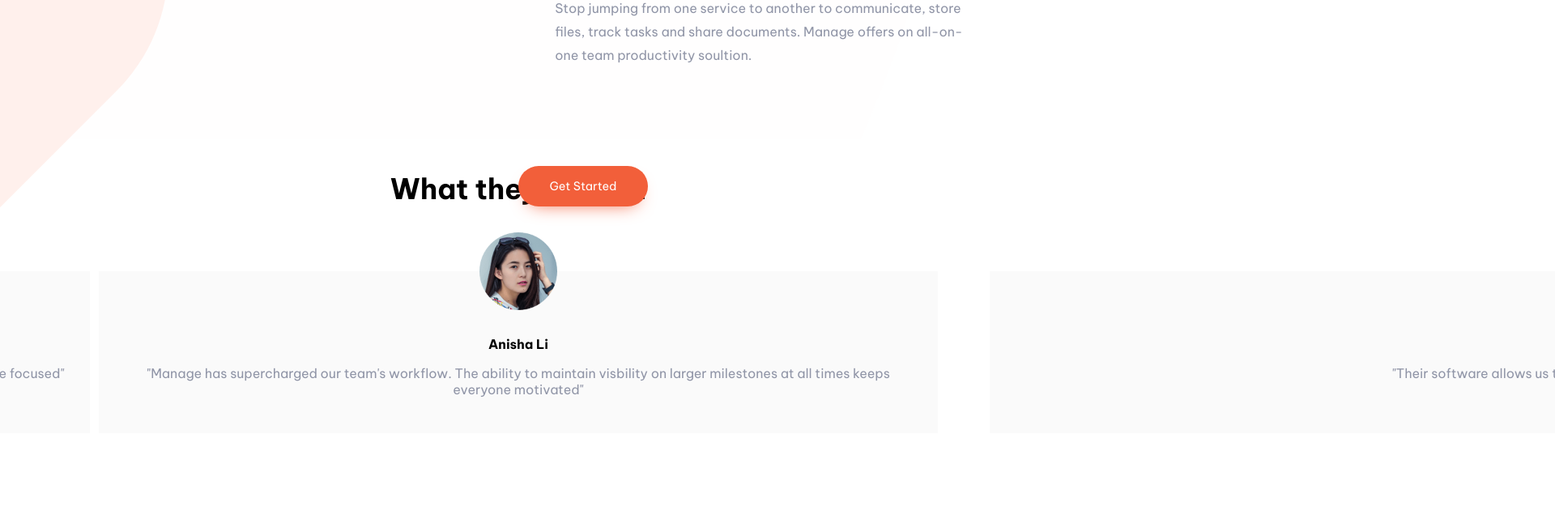
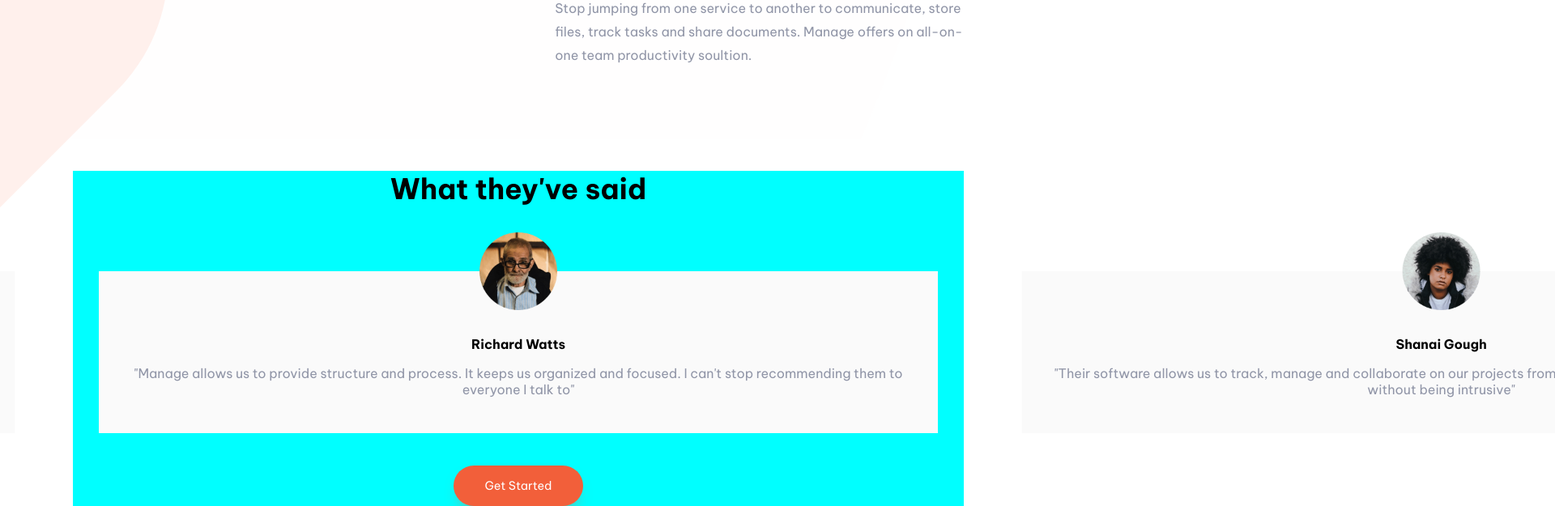
Before and after one commit to MichalHeron/manage-landing-page, a React (Vite) app: page / in a window 1280 px wide. Shown: the part 1172-1797 px from the top of the page at 81% size, 1920 px wide, since content can reach past the window. Before the commit the page ends 1747 px from the top, so only its background shows below. Built offline with nearby package versions, Linux system fonts and the light colour scheme.

Commit message:
reminding my code

```diff
--- a/src/components/Comments.jsx
+++ b/src/components/Comments.jsx
@@ -5,7 +5,7 @@ import { useMediaQuery } from 'react-responsive'
 export default function CommentsSection() {
 	const isDesktop = useMediaQuery({ query: '(min-width:900px' })
 
-	const [currentProfileId, setCurrentProfileId] = useState(0)
+	const [currentProfileId, setCurrentProfileId] = useState(1)
 
 	const users = [
 		{
@@ -38,22 +38,21 @@ export default function CommentsSection() {
 		},
 	]
 
-	// useEffect(() => {
-	// 	const interval = setInterval(() => {
-	// 		const isLastProfile = currentProfileId === users.length - 1
-	// 		const newProfileId = isLastProfile ? 0 : currentProfileId + 1
-	// 		setCurrentProfileId(newProfileId)
-	// 	}, 2000)
-	// 	return () => clearInterval(interval)
-	// }, [currentProfileId])
+	useEffect(() => {
+		const interval = setInterval(() => {
+			const newProfileId = (currentProfileId === users.length) ? 1 : currentProfileId + 1
+			setCurrentProfileId(newProfileId)
+		}, 2000)
+		return () => clearInterval(interval)
+	}, [currentProfileId])
 
 	//https://reactcommunity.org/react-transition-group/
 
 	function Card(props) {
-		let cardClass = `card level${props.level}`
+		let translatexValue = ((props.level - currentProfileId) * 110)
 		return (
 			<>
-				<div className={cardClass}>
+				<div className='card' style={{ transform: `translateX(${translatexValue}%)`}}>
 					<div className='name'>{props.name}</div>
 					<p className='comment'>"{props.comment}"</p>
 					<div
@@ -68,25 +67,9 @@ export default function CommentsSection() {
 
 	function GenerateItem() {
 		let items = []
-		let level = currentProfileId
-		for (let i = currentProfileId - 1; i < currentProfileId + 2; i++) {
-			let index = i
-			if (i < 0) {
-				index = users.length + i
-			} else if (i >= users.length) {
-				index = i % users.length
-			}
-			level = currentProfileId - i
-			items.push(
-				<Card
-					name={users[index].name}
-					avatar={users[index].img}
-					comment={users[index].comment}
-					key={users[index].key}
-					level={level}
-				/>
-			)
-		}
+		users.forEach(e => {
+			items.push(<Card name={e.name} avatar={e.img} comment={e.comment} key={e.key} level={e.key} />)
+		})
 		return items
 	}
 
--- a/src/style/Contents.scss
+++ b/src/style/Contents.scss
@@ -113,6 +113,60 @@ $fontsizeh2: 2.2rem;
 	h2 {
 		font-size: $fontsizeh2;
 	}
+	background-color: aqua;
+
+	.commentsBox {
+		height: 20rem;
+		position: relative;
+		width: 100%;
+		margin: 0 auto;
+		// overflow: hidden;
+		.card {
+			transition: transform 1s;
+			box-sizing: border-box;
+			// width: 45rem;
+			height: 200px;
+			position: absolute;
+			background-color: hsl(0, 0%, 98%);
+			margin: 2rem;
+			margin-top: 5rem;
+			padding: 2rem;
+			padding-top: 5rem;
+			.name {
+				font-weight: bold;
+				margin-bottom: 1rem;
+			}
+			.comment {
+				color: $DarkGrayishBlue;
+			}
+			.avatar {
+				position: absolute;
+				top: 0px;
+				left: 50%;
+				transform: translate(-50%, -50%);
+				background-repeat: no-repeat;
+				background-size: contain;
+				height: 6rem;
+				aspect-ratio: 1/1;
+			}
+		}
+
+	}
+
+	.getStarted {
+		position: relative;
+		// bottom: 0px;
+	}
+}
+
+
+/* backup
+
+.comments {
+	position: relative;
+	h2 {
+		font-size: $fontsizeh2;
+	}
 
 	.commentsBox {
 		height: 20rem;
@@ -195,3 +249,5 @@ $fontsizeh2: 2.2rem;
 		bottom: 0px;
 	}
 }
+
+*/
```
